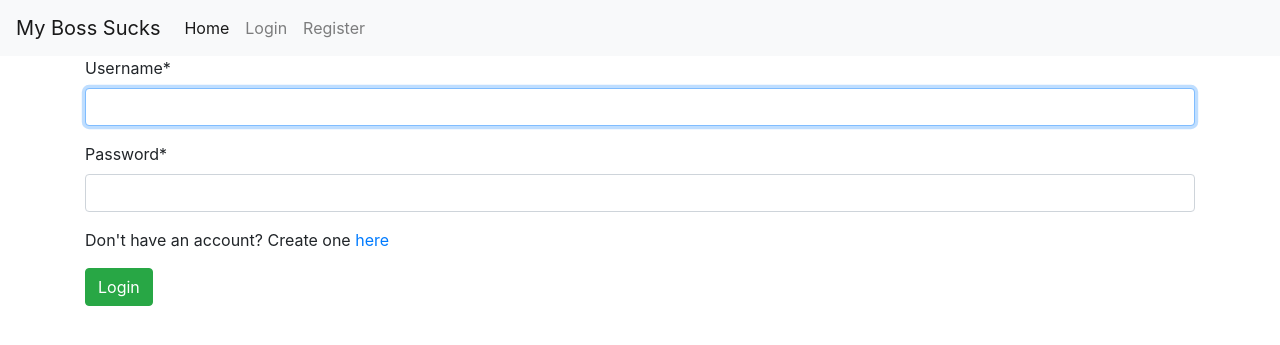
After one commit to SMts26/customer-info-test, a Django app: page /login/ in a window 1280 px wide. The commit adds this page. Shown: the top 345 px of the page. Run offline with Django 5.2, Linux system fonts and the light colour scheme; some libraries are stand-ins or nearby versions.

Commit message:
Added new login page and formatted the urls

```diff
--- a/userHelp/register/forms.py
+++ b/userHelp/register/forms.py
@@ -4,7 +4,7 @@ from django.contrib.auth.forms import UserCreationForm #Pre built form that will
 from django.contrib.auth.models import User
 
 class RegisterForm(UserCreationForm): #This will take the atributes from UserCreationForm
-    email = forms.EmailField()
+    email = forms.EmailField(required=False)
     class Meta: #We need it to save to the users DB
         model = User #we gonna change the user form
         fields = ['username', 'email', 'password1', 'password2'] #This will lay out where we want the fields to be
--- /dev/null
+++ b/userHelp/register/templates/registration/login.html
@@ -0,0 +1,13 @@
+{% extends "base.html"%}
+
+{% block title %}Login{%endblock%}
+{% load crispy_forms_tags %}
+
+{%block content%}
+ <form method="POST" class="form-group">
+    {% csrf_token %}
+    {{ form|crispy }}
+    <p>Don't have an account? Create one <a href="register/">here</a></p>
+    <button type="submit" class="btn btn-success">Login</button>
+ </form>
+{%endblock%}
--- /dev/null
+++ b/userHelp/register/urls.py
@@ -0,0 +1,15 @@
+from django.urls import path, include
+from register import views as reg
+from userHelpApp import views as uha
+
+urlpatterns = [
+    path("", include([
+        path("register/", reg.registeruser, name="register"),
+        path("", include([
+            path("", include("django.contrib.auth.urls"), name="login")
+        ])),
+        path("login/", include([
+                path("register/", reg.registeruser, name="register")
+        ]))
+    ]))
+]
--- a/userHelp/userHelp/settings.py
+++ b/userHelp/userHelp/settings.py
@@ -127,3 +127,7 @@ DEFAULT_AUTO_FIELD = 'django.db.models.BigAutoField'
 
 CRISPY_ALLOWED_TEMPLATE_PACKS = "bootstrap4"
 CRISPY_TEMPLATE_PACK="bootstrap4"
+
+#Redirects to the home page
+LOGIN_REDIRECT_URL = "/"
+LOGOUT_REDIRECT_URL = "/"
--- a/userHelp/userHelp/urls.py
+++ b/userHelp/userHelp/urls.py
@@ -17,9 +17,12 @@ Including another URLconf
 from django.contrib import admin
 from django.urls import path, include
 from register import views as reg
+from userHelpApp import views as uha
 
 urlpatterns = [
     path('admin/', admin.site.urls),
-    path('register/', reg.registeruser, name="register"),
-    path("", include("userHelpApp.urls")) #whenever I go to this empty string it will go: EX= if we have "MAIN" to access website we have to use MAIN/(what is in urls.py whihc right now is "")
+    path("", uha.home, name="home"),
+    path("home/", include("userHelpApp.urls")), # whenever I go to this empty string it will go: EX= if we have "MAIN" to access website we have to use MAIN/(what is in urls.py which right now is "")
+    path("", include("register.urls")),
+    path("new/", uha.InsertItem, name="insert")
 ]
--- /dev/null
+++ b/userHelp/userHelpApp/forms.py
@@ -0,0 +1,6 @@
+from django import forms
+
+class CreateNewEntry(forms.From):
+    title = forms.CharField(label="Title", max_length=200)
+    date = forms.DateField(label="Time")
+    description= forms.CharField(label="Description", max_length=1000)
--- a/userHelp/userHelpApp/templates/base.html
+++ b/userHelp/userHelpApp/templates/base.html
@@ -12,18 +12,18 @@
   </head>
   <body>
     <nav class="navbar navbar-expand-lg navbar-light bg-light">
-      <a class="navbar-brand" href="#">My Django App</a>
+      <a class="navbar-brand" href="#">My Boss Sucks</a>
       <button class="navbar-toggler" type="button" data-toggle="collapse" data-target="#navbarNav" aria-controls="navbarNav" aria-expanded="false" aria-label="Toggle navigation"><span class="navbar-toggler-icon"></span></button>
       <div class="collapse navbar-collapse" id="navbarNav">
         <ul class="navbar-nav">
           <li class="nav-item active">
-            <a class="nav-link" href="#">Home</a>
+            <a class="nav-link" href="{% url 'home' %}">Home</a>
           </li>
           <li class="nav-item">
-            <a class="nav-link" href="#">About</a>
+            <a class="nav-link" href="{% url 'login' %}">Login</a>
           </li>
           <li class="nav-item">
-            <a class="nav-link" href="#">Contact</a>
+            <a class="nav-link" href="{% url 'register' %}">Register</a>
           </li>
         </ul>
       </div>
--- a/userHelp/userHelpApp/templates/home.html
+++ b/userHelp/userHelpApp/templates/home.html
@@ -2,4 +2,7 @@
 {% block title %} Home Page {% endblock %} <!-- This uses the "base.html" format so all pages have the same style -->
 {% block content %}
 <p>This is the Home Page</p>
+<div>
+    <p>New Entry: <a href="/new"</a>Add Here</p>
+</div>
 {% endblock %}
--- a/userHelp/userHelpApp/urls.py
+++ b/userHelp/userHelpApp/urls.py
@@ -1,7 +1,6 @@
-from django.urls import path
+from django.urls import path, include
 from . import views
 
 urlpatterns = [
-    path("home/", views.home, name="home"),
     path("new/", views.addItem, name="newItem")
 ]
```
Also changed, not shown: userHelp/register/templates/register/login.html (added, +13 -0 lines), userHelp/userHelpApp/models.py (+13 -1 lines), userHelp/userHelpApp/templates/newEntry.html (+8 -3 lines), userHelp/userHelpApp/views.py (+8 -5 lines).
